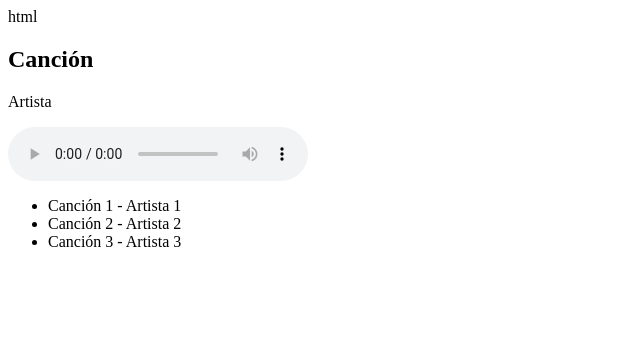
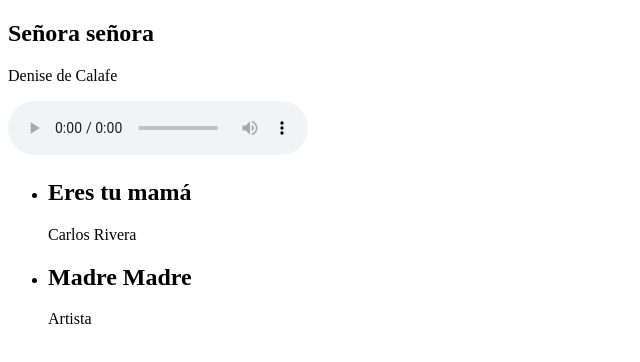
Before and after one commit to nadiiaxd/madres, a plain HTML site: page index.html in a window 1280 px wide. Shown: the whole page, without its empty margins (0-640 px from the left). Drawn offline with Linux system fonts and the light colour scheme.

Commit message:
Modificado el back

```diff
--- a/index.html
+++ b/index.html
@@ -1,28 +1,40 @@
-html
 <!DOCTYPE html>
 <html lang="en">
 <head>
     <meta charset="UTF-8">
     <meta name="viewport" content="width=device-width, initial-scale=1.0">
     <title>Reproductor de Música</title>
+    <script src="script.js"></script>
 
 </head>
 <body>
     <div class="music-player">
         <div class="song-info">
-            <h2 id="song-title">Canción</h2>
-            <p id="artist">Artista</p>
+            <h2 id="song-title">Señora señora</h2>
+            <p id="artist">Denise de Calafe</p>
         </div>
         <audio controls id="audio-player">
-            <source src="cancion.mp3" type="audio/mpeg">
+            <source src="madre.mp3" type="audio/mpeg">
 
         </audio>
     </div>
 
     <ul class="playlist">
-        <li class="playlist-item" onclick="changeSong('cancion1.mp3', 'Canción 1', 'Artista 1')">Canción 1 - Artista 1</li>
-        <li class="playlist-item" onclick="changeSong('cancion2.mp3', 'Canción 2', 'Artista 2')">Canción 2 - Artista 2</li>
-        <li class="playlist-item" onclick="changeSong('cancion3.mp3', 'Canción 3', 'Artista 3')">Canción 3 - Artista 3</li>
+
+        <li class="playlist-item">
+            <div class="song-info"onclick="changeSong('rivera.mp3', 'Eres tu mama', 'Carlos Rivera')">
+                <h2 id="song-title">Eres tu mamá</h2>
+                <p id="artist">Carlos Rivera</p>
+            </div>
+        </li>
+        <li>
+            <div class="music-player">
+                <div class="song-info" onclick="changeSong('madre.mp3','Madre Madre','Denise de Calafe')">
+                    <h2 id="song-title">Madre Madre</h2>
+                    <p id="artist">Artista</p>
+                </div>
+            </div>
+        </li>
     </ul>
 
 
```
Also changed, not shown: styles.css (line endings or trailing spaces), 2 other files.
